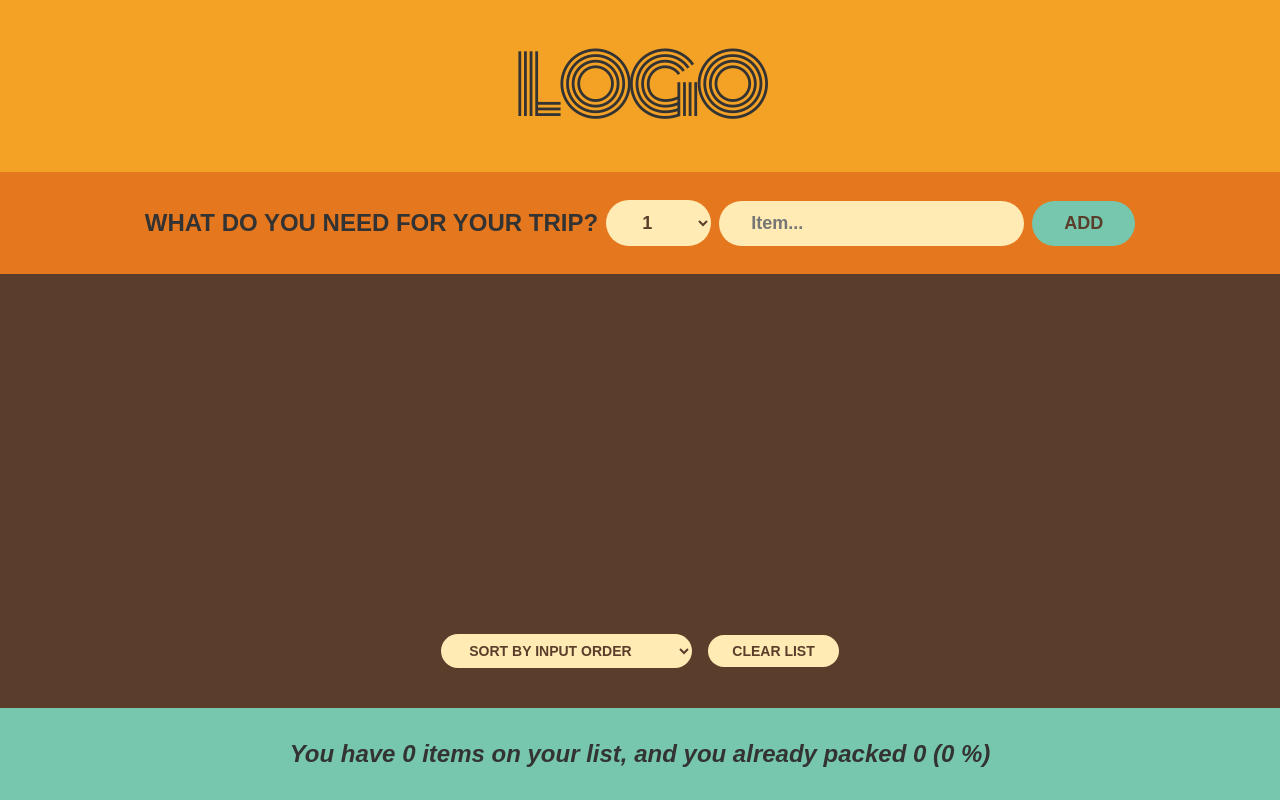
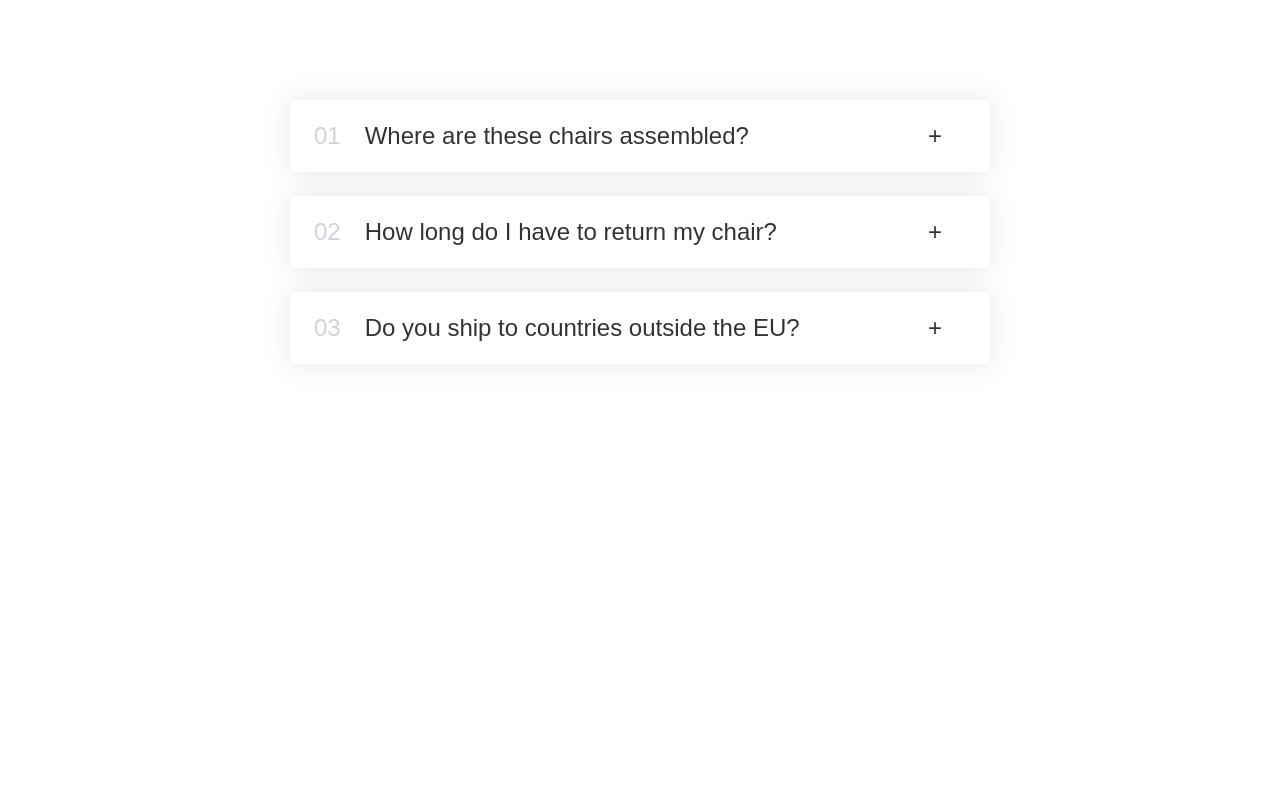
Before and after one commit to Saadi-Yip/react-redux-toolkit, a React (Create React App) app: page / in a window 1280 px wide. Built offline with nearby package versions, Linux system fonts and the light colour scheme.

Commit message:
accordion added

```diff
--- a/src/App.js
+++ b/src/App.js
@@ -1,9 +1,10 @@
-import Travel from './components/assignments/projects/TravelList/Main';
+
+import Accordion from './components/assignments/projects/Accordion/accordion';
 import './index.css';
 function App() {
   return (
     <div className='app'>
-      <Travel/>
+      <Accordion/>
     </div>
   )
 }
--- /dev/null
+++ b/src/components/assignments/projects/Accordion/accordion.css
@@ -0,0 +1,71 @@
+* {
+    padding: 0;
+    margin: 0;
+    box-sizing: border-box;
+  }
+
+  body {
+    font-family: sans-serif;
+    color: #343a40;
+    line-height: 1;
+  }
+
+  .accordion {
+    width: 700px;
+    margin: 100px auto;
+    display: flex;
+    flex-direction: column;
+    gap: 24px;
+  }
+
+  .item {
+    box-shadow: 0 0 30px rgba(0, 0, 0, 0.1);
+    padding: 20px 24px;
+    padding-right: 48px;
+    cursor: pointer;
+    border-top: 4px solid #fff;
+    border-bottom: 4px solid #fff;
+    display: grid;
+    grid-template-columns: auto 1fr auto;
+    column-gap: 24px;
+    row-gap: 32px;
+    align-items: center;
+  }
+
+  .number {
+    font-size: 24px;
+    font-weight: 500;
+    color: #ced4da;
+  }
+
+  .title,
+  .icon {
+    font-size: 24px;
+    font-weight: 500;
+  }
+
+  .content-box {
+    grid-column: 2 / -1;
+    padding-bottom: 16px;
+    line-height: 1.6;
+  }
+
+  .content-box ul {
+    color: #868e96;
+    margin-left: 16px;
+    margin-top: 16px;
+
+    display: flex;
+    flex-direction: column;
+    gap: 12px;
+  }
+
+  /* OPEN STATE */
+  .open {
+    border-top: 4px solid #087f5b;
+  }
+
+  .open .number,
+  .open .text {
+    color: #087f5b;
+  }
--- /dev/null
+++ b/src/components/assignments/projects/Accordion/accordion.js
@@ -0,0 +1,40 @@
+import React, { useState } from "react";
+import "./accordion.css";
+const faqs = [
+  {
+    title: "Where are these chairs assembled?",
+    text: "Lorem ipsum dolor sit amet consectetur, adipisicing elit. Accusantium, quaerat temporibus quas dolore provident nisi ut aliquid ratione beatae sequi aspernatur veniam repellendus.",
+  },
+  {
+    title: "How long do I have to return my chair?",
+    text: "Pariatur recusandae dignissimos fuga voluptas unde optio nesciunt commodi beatae, explicabo natus.",
+  },
+  {
+    title: "Do you ship to countries outside the EU?",
+    text: "Excepturi velit laborum, perspiciatis nemo perferendis reiciendis aliquam possimus dolor sed! Dolore laborum ducimus veritatis facere molestias!",
+  },
+];
+const Accordion = () => {
+  const [isOpen, setIsOpen] = useState(false);
+  const handleToggle = () => {
+    setIsOpen((isOpen) => !isOpen);
+  };
+  return (
+    <div className="accordion">
+      {faqs.map((faq, index) => {
+        return (
+          <div className= {`item ${isOpen && 'open'}`} onClick={handleToggle}>
+            <span className="number">
+              {index < 8 ? `0${index + 1}` : `${index + 1}`}
+            </span>
+            <span className="title">{faq.title}</span>
+            <span className="icon">{!isOpen ? "+" : "-"}</span>
+            {isOpen && <span className="content-box">{faq.text}</span>}
+          </div>
+        );
+      })}
+    </div>
+  );
+};
+
+export default Accordion;
```
Also changed, not shown: 1 other file (tests, documents, lock files or other folders).
